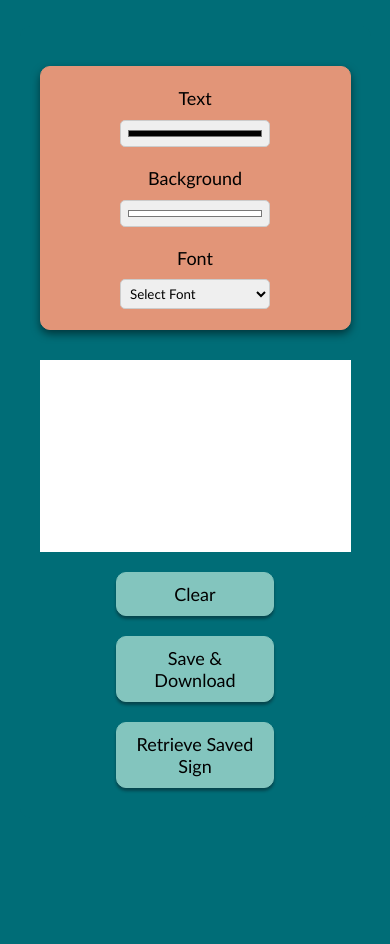
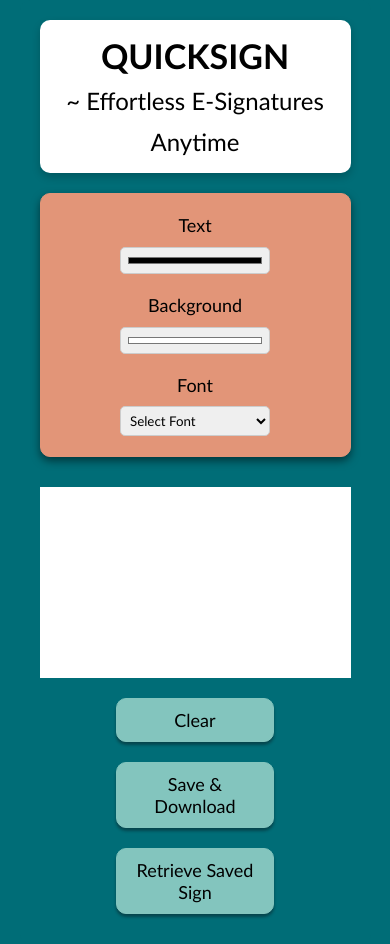
Before and after one commit to radhika-khatter/QuickSign, a plain HTML site: page index.html in a window 390 px wide. Before the commit the page ends 844 px from the top, so only its background shows below. Drawn offline with Linux system fonts and the light colour scheme.

Commit message:
updated responsiveness

```diff
--- a/index.html
+++ b/index.html
@@ -8,6 +8,9 @@
 </head>
 <body>
     <div class="container">
+        <div class="heading">
+            <p>QuickSign<br> <span>~ Effortless E-Signatures Anytime</span></p>
+        </div>
         <div class="options">
             <div class="textOptions option">
                 <p>Text</p>
--- a/styles.css
+++ b/styles.css
@@ -11,6 +11,33 @@ body {
     place-items: center;
     min-height: 100vh;
     background-color: #006D77;
+}
+.heading {
+    width: 100%;
+    max-width: 900px;
+    background-color: white;
+    color: black;
+    padding: 15px 20px;
+    font-size: 34px;
+    font-weight: bold;
+    border-radius: 10px;
+    box-shadow: 0 4px 8px rgba(0, 0, 0, 0.2);
+}
+
+.heading p {
+    margin: 0;
+    font-size: 34px;
+    font-weight: 600;
+    text-transform: uppercase;
+    text-align: center;
+}
+
+.heading p span {
+    margin: 0;
+    font-size: 24px;
+    font-weight: 400;
+    text-transform: none;
+    color: black;
 }
 
 .container {
```
